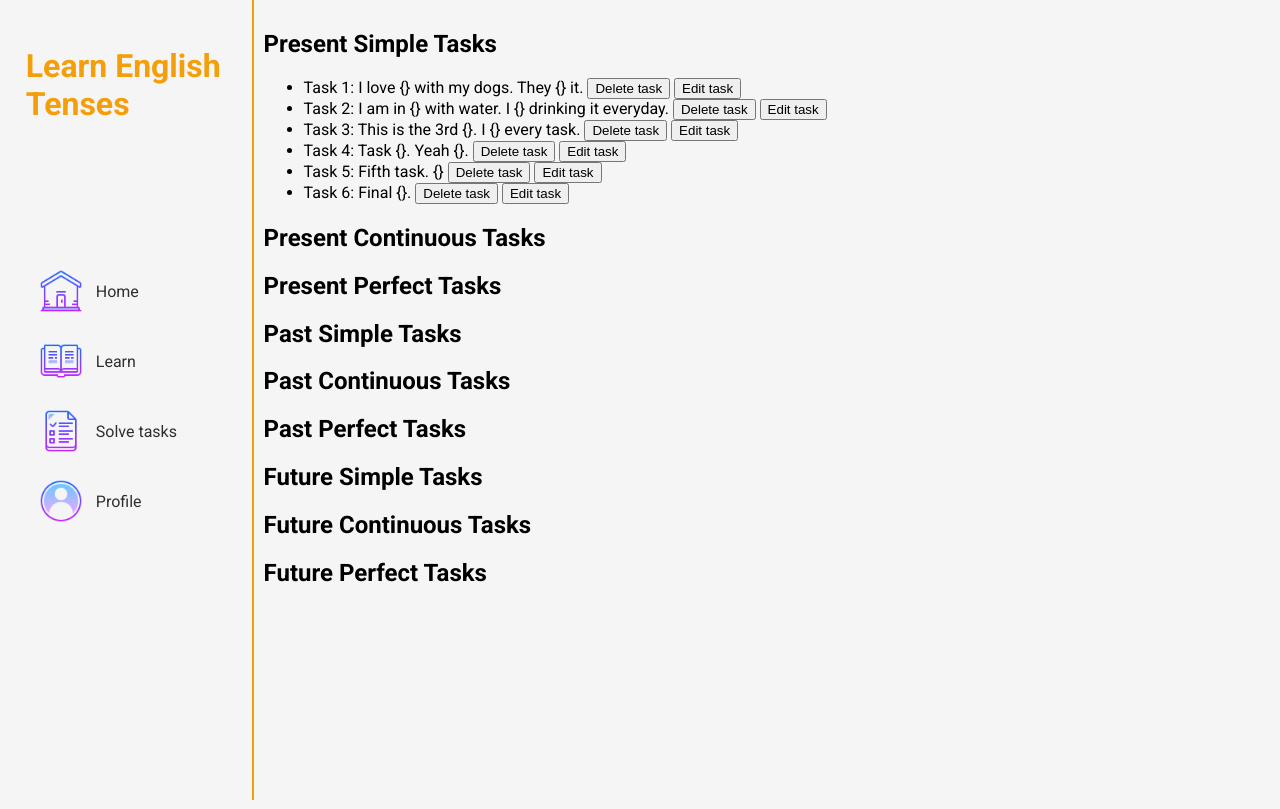
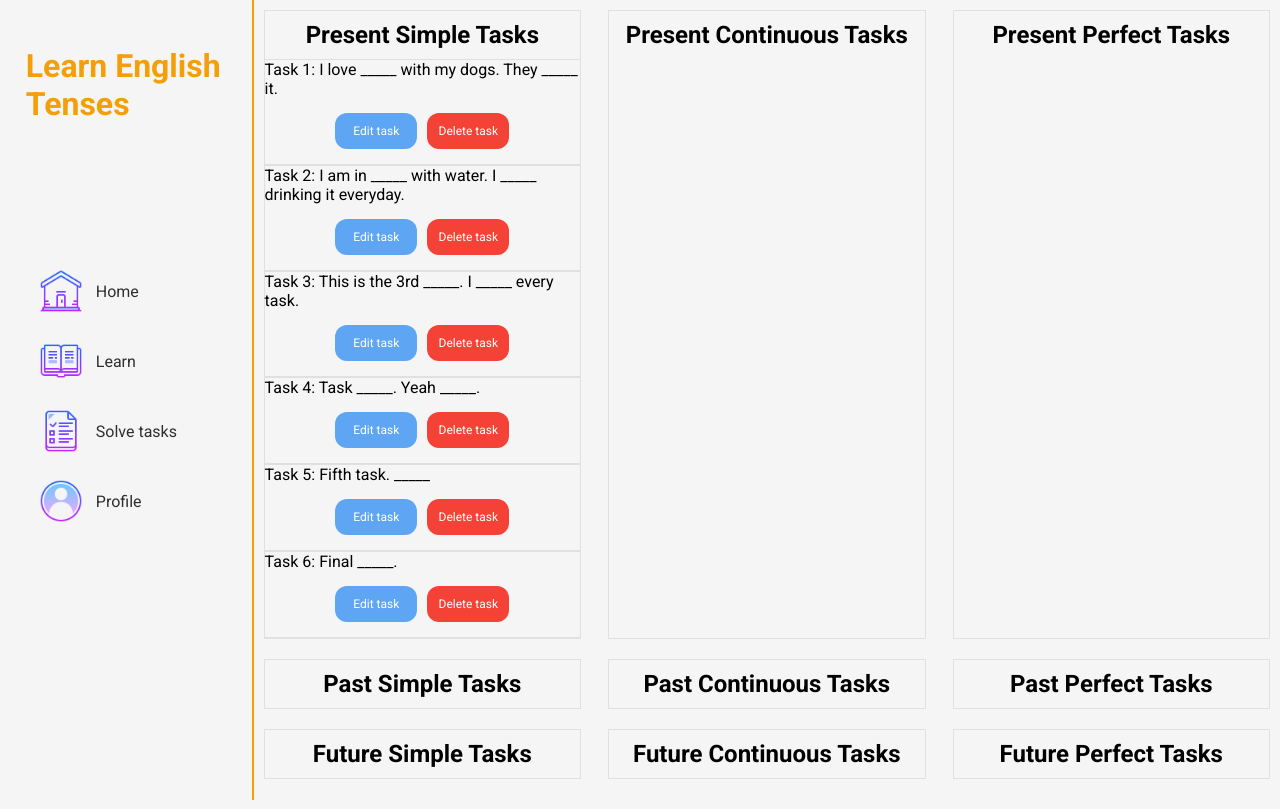
Before and after one commit to frankoklepac/zavrsni-rad, a Django app: page /home/manage_tasks/ in a window 1280 px wide. Run offline with Django 4.2, Linux system fonts and the light colour scheme; data comes from the database, SQL or seed files in the repository; both versions use the stored data as it was after the commit.

Commit message:
Started styling for manage_tasks.html

```diff
--- a/LearnEnglishTenses/learntenses/static/learntenses/styles/create_task.css
+++ b/LearnEnglishTenses/learntenses/static/learntenses/styles/create_task.css
@@ -42,7 +42,6 @@
   padding: 10px 17px;
   border: 1px solid #1CB0F6;
   border-radius: 5px;
-  box-shadow: 0 4px 4px rgba(0, 0, 0, 0.2);
   transition: 0.6s;
   cursor: pointer;
   user-select: none;
--- /dev/null
+++ b/LearnEnglishTenses/learntenses/static/learntenses/styles/manage_tasks.css
@@ -0,0 +1,77 @@
+@import url('https://fonts.googleapis.com/css2?family=Roboto:wght@400;700&display=swap');
+
+.tasks-row {
+  display: flex;
+  justify-content: space-between;
+  margin-bottom: 20px;
+}
+
+.tasks-column {
+  display: flex;
+  flex-direction: column;
+  flex: 0 0 calc(33.33% - 20px);
+  border: 1px solid #e0e0e0;
+}
+
+.tasks-column h2 {
+  background-color: #f5f5f5;
+  padding: 10px;
+  margin: 0 auto;
+}
+
+.task-actions {
+  display: flex;
+  justify-content: center;
+
+  margin: 10px;
+}
+
+.delete-task, .edit-task {
+  font-family: 'Roboto', sans-serif;
+  transition: background-color 0.3s;
+  padding: 0;
+  margin: 5px;
+  font-size: 12px;
+  width: 82px;
+  border-radius: 12px;
+  border: 1px solid transparent;
+}
+
+.delete-task {
+  background-color: #f44336;
+  color: white;
+  padding: 10px;
+  cursor: pointer;
+}
+
+.edit-task {
+  background-color: #5ea6f3;
+  color: white;
+  padding: 10px;
+  cursor: pointer;
+}
+
+.delete-task:hover {
+  color: #f44336;
+  background-color: #f9f6ee;
+  border: 1px solid #f44336;
+}
+
+.edit-task:hover {
+  color: #5ea6f3;
+  background-color: #f9f6ee;
+  border: 1px solid #5ea6f3;
+}
+
+ul {
+  padding: 0;
+  margin: 0;
+  width: 100%;
+}
+
+li {
+  list-style-type: none;
+  border-top: 1px solid #e0e0e0;
+  border-bottom: 1px solid #e0e0e0;
+  width: 100%;
+}
--- a/LearnEnglishTenses/learntenses/templates/learntenses/manage_tasks.html
+++ b/LearnEnglishTenses/learntenses/templates/learntenses/manage_tasks.html
@@ -1,7 +1,17 @@
 {% extends 'learntenses/base.html' %}
 
+{% block extra_css %}
+  {% load static %}
+  <link rel="stylesheet" href="{% static 'learntenses/styles/manage_tasks.css' %}">
+{% endblock %}
+
 {% block content %}
+
+<div class="tasks-container">
+  <div class="tasks-row">
     {% for tense_code, tasks in tenses.items %}
+      {% if tense_code in present_tenses %}
+        <div class="tasks-column">
           <h2>
             {% if tense_code == 'PS' %}
               Present Simple Tasks
@@ -9,13 +19,59 @@
               Present Continuous Tasks
             {% elif tense_code == 'PP' %}
               Present Perfect Tasks
-      {% elif tense_code == 'PaS' %}
+            {% endif %}
+          </h2>
+          <ul>
+            {% for task in tasks %}
+              <li>
+                Task {{ task.level }}: <span class="task-sentence">{{ task.sentence }}</span>
+                <div class = "task-actions">
+                  <a href="{% url 'home:edit_task' task.id %}"><button class="edit-task" data-task-id="{{ task.id }}">Edit task</button></a>
+                  <button class="delete-task" data-task-id="{{ task.id }}">Delete task</button>
+                </div>
+              </li>
+            {% endfor %}
+          </ul>
+        </div>
+      {% endif %}
+    {% endfor %}
+  </div>
+
+  <div class="tasks-row">
+    {% for tense_code, tasks in tenses.items %}
+      {% if tense_code in past_tenses %}
+        <div class="tasks-column">
+          <h2>
+            {% if tense_code == 'PaS' %}
               Past Simple Tasks
             {% elif tense_code == 'PaC' %}
               Past Continuous Tasks
             {% elif tense_code == 'PaP' %}
               Past Perfect Tasks
-      {% elif tense_code == 'FS' %}
+            {% endif %}
+          </h2>
+          <ul>
+            {% for task in tasks %}
+              <li>
+                Task {{ task.level }}: <span class="task-sentence">{{ task.sentence }}</span>
+                <div class = "task-actions">
+                  <a href="{% url 'home:edit_task' task.id %}"><button class="edit-task" data-task-id="{{ task.id }}">Edit task</button></a>
+                  <button class="delete-task" data-task-id="{{ task.id }}">Delete task</button>
+                </div>
+              </li>
+            {% endfor %}
+          </ul>
+        </div>
+      {% endif %}
+    {% endfor %}
+  </div>
+
+  <div class="tasks-row">
+    {% for tense_code, tasks in tenses.items %}
+      {% if tense_code in future_tenses %}
+        <div class="tasks-column">
+          <h2>
+            {% if tense_code == 'FS' %}
               Future Simple Tasks
             {% elif tense_code == 'FC' %}
               Future Continuous Tasks
@@ -26,13 +82,19 @@
           <ul>
             {% for task in tasks %}
               <li>
-          Task {{ task.level }}: {{ task.sentence }}
+                Task {{ task.level }}: <span class="task-sentence">{{ task.sentence }}</span>
+                <div class = "task-actions">
+                  <a href="{% url 'home:edit_task' task.id %}"><button class="edit-task" data-task-id="{{ task.id }}">Edit task</button></a>
                   <button class="delete-task" data-task-id="{{ task.id }}">Delete task</button>
-          <a href="{% url 'home:edit_task' task.id %}"><button class="edit-task" data-task-id="{{ task.id }}">Edit task</button></a>
+                </div>
               </li>
             {% endfor %}
           </ul>
+        </div>
+      {% endif %}
     {% endfor %}
+  </div>
+</div>
 
   <script>
     document.querySelectorAll('.delete-task').forEach(function(button) {
@@ -54,5 +116,9 @@
         });
       });
     });
+
+    document.querySelectorAll('.task-sentence').forEach(function(span) {
+      span.textContent = span.textContent.replace(/\{\}/g, '_____');
+    });
   </script>
 {% endblock %}
--- a/LearnEnglishTenses/learntenses/views.py
+++ b/LearnEnglishTenses/learntenses/views.py
@@ -170,9 +170,14 @@ def create_task(request):
 def manage_tasks(request):
     tasks = Task.objects.all()
     tenses = {choice[0]: [] for choice in Task.TENSE_CHOICES}
+
+    present_tenses = ['PS', 'PC', 'PP']
+    past_tenses = ['PaS', 'PaC', 'PaP']
+    future_tenses = ['FS', 'FC', 'FP']
+
     for task in tasks:
         tenses[task.tense].append(task)
-    return render(request, 'learntenses/manage_tasks.html', {'tenses': tenses})
+    return render(request, 'learntenses/manage_tasks.html', {'tenses': tenses, 'present_tenses': present_tenses, 'past_tenses': past_tenses, 'future_tenses': future_tenses})
 
 @require_POST
 def delete_task(request, task_id):
```
Also changed, not shown: LearnEnglishTenses/db.sqlite3. Lines whose indentation alone changed are shown as unchanged.
